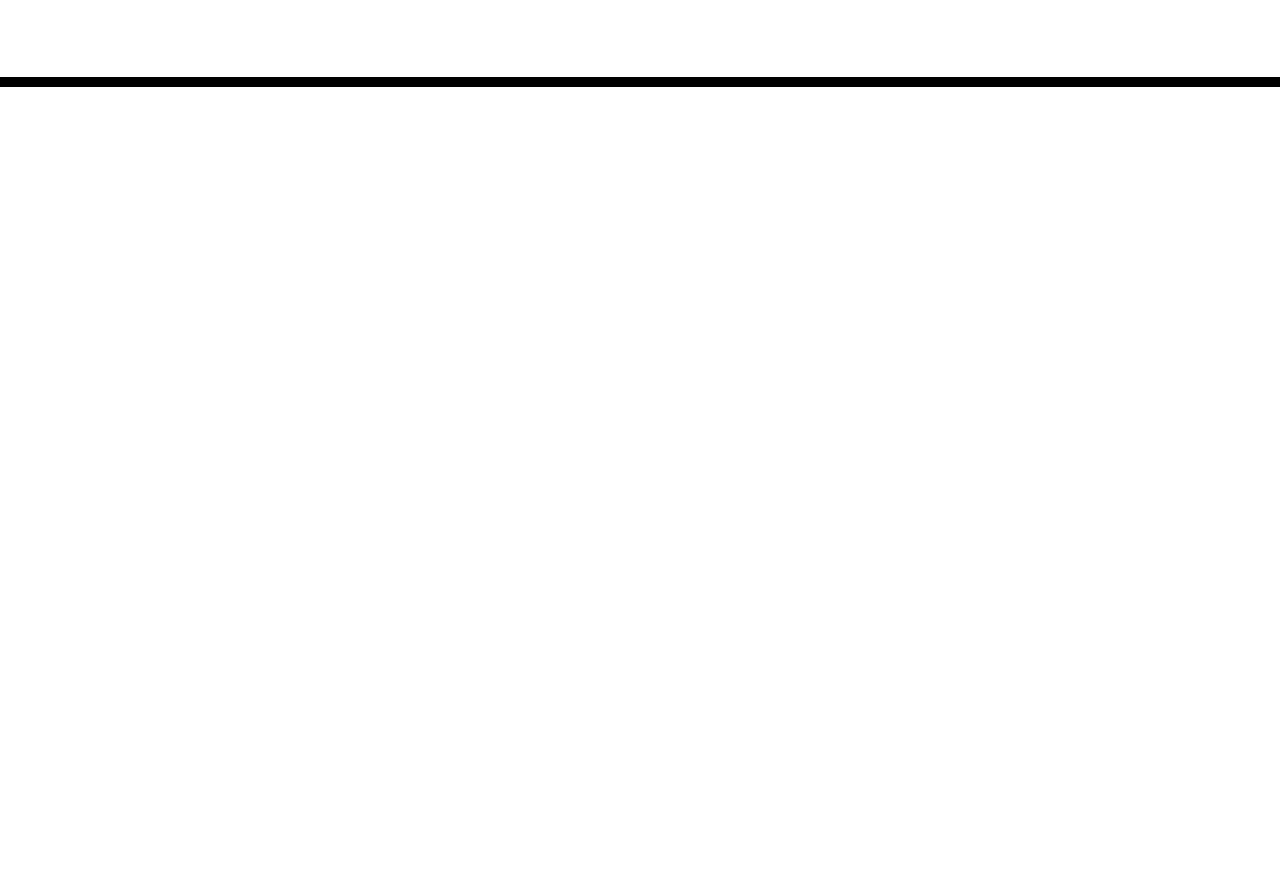
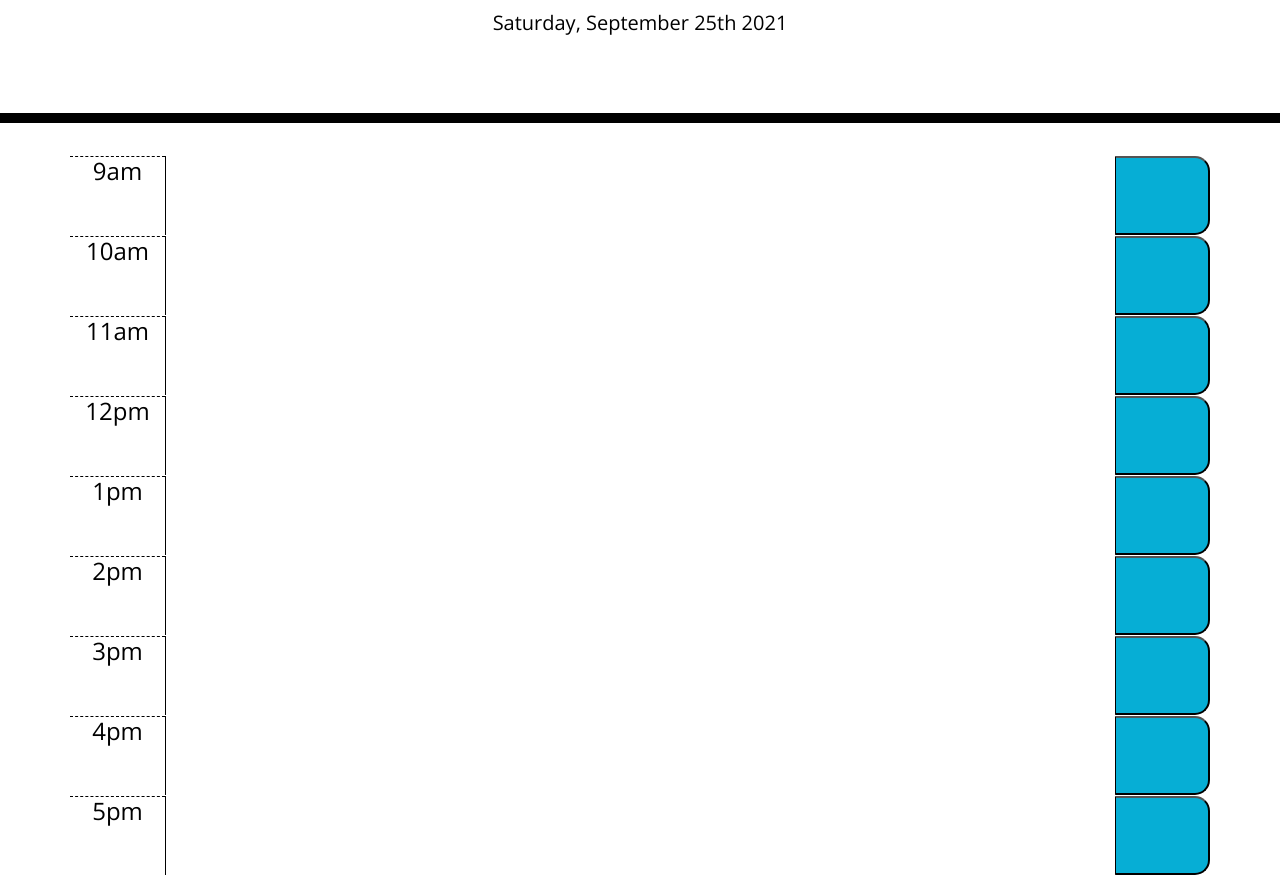
Before and after one commit to eeleelksm/eeleeksm.challenge5, a plain HTML site: page Develop/index.html in a window 1280 px wide. Shown: the part 181-1056 px from the top of the page. Before the commit the page ends 800 px from the top, so only its background shows below. Drawn offline with nearby package versions, Linux system fonts and the light colour scheme.

Commit message:
created time blocks with previous css

```diff
--- a/Develop/index.html
+++ b/Develop/index.html
@@ -29,10 +29,66 @@
       <p id="currentDay" class="lead"></p>
     </header>
     <div class="container">
-      <!-- Timeblocks go here -->
+
+      <div id="9am-hour" class="row time-block">
+        <h4 class="col-md-1 hour">9am</h4>
+        <textarea class="col-md-10 description"></textarea>
+        <button class="col-md-1 saveBtn"></button>
+      </div>
+
+      <div id="10am-hour" class="row time-block">
+        <h4 class="col-md-1 hour">10am</h4>
+        <textarea class="col-md-10 description"></textarea>
+        <button class="col-md-1 saveBtn"></button>
+      </div>
+
+      <div id="11am-hour" class="row time-block">
+        <h4 class="col-md-1 hour">11am</h4>
+        <textarea class="col-md-10 description"></textarea>
+        <button class="col-md-1 saveBtn"></button>
+      </div>
+
+      <div id="12pm-hour" class="row time-block">
+        <h4 class="col-md-1 hour">12pm</h4>
+        <textarea class="col-md-10 description"></textarea>
+        <button class="col-md-1 saveBtn"></button>
+      </div>
+
+      <div id="1pm-hour" class="row time-block">
+        <h4 class="col-md-1 hour">1pm</h4>
+        <textarea class="col-md-10 description"></textarea>
+        <button class="col-md-1 saveBtn"></button>
+      </div>
+
+      <div id="2pm-hour" class="row time-block">
+        <h4 class="col-md-1 hour">2pm</h4>
+        <textarea class="col-md-10 description"></textarea>
+        <button class="col-md-1 saveBtn"></button>
+      </div>
+
+      <div id="3pm-hour" class="row time-block">
+        <h4 class="col-md-1 hour">3pm</h4>
+        <textarea class="col-md-10 description"></textarea>
+        <button class="col-md-1 saveBtn"></button>
+      </div>
+
+      <div id="4pm-hour" class="row time-block">
+        <h4 class="col-md-1 hour">4pm</h4>
+        <textarea class="col-md-10 description"></textarea>
+        <button class="col-md-1 saveBtn"></button>
+      </div>
+
+      <div id="5pm-hour" class="row time-block">
+        <h4 class="col-md-1 hour">5pm</h4>
+        <textarea class="col-md-10 description"></textarea>
+        <button class="col-md-1 saveBtn"></button>
+      </div>
+
+
     </div>
 
     <script src="https://code.jquery.com/jquery-3.4.1.min.js"></script>
     <script src="https://cdnjs.cloudflare.com/ajax/libs/moment.js/2.24.0/moment.min.js"></script>
+    <script src="../Develop/script.js"></script>
   </body>
 </html>
--- a/Develop/script.js
+++ b/Develop/script.js
@@ -0,0 +1,3 @@
+//Display today's date
+var dateToday = moment().format("dddd, MMMM Do YYYY");
+$("#currentDay").html(dateToday);
```
